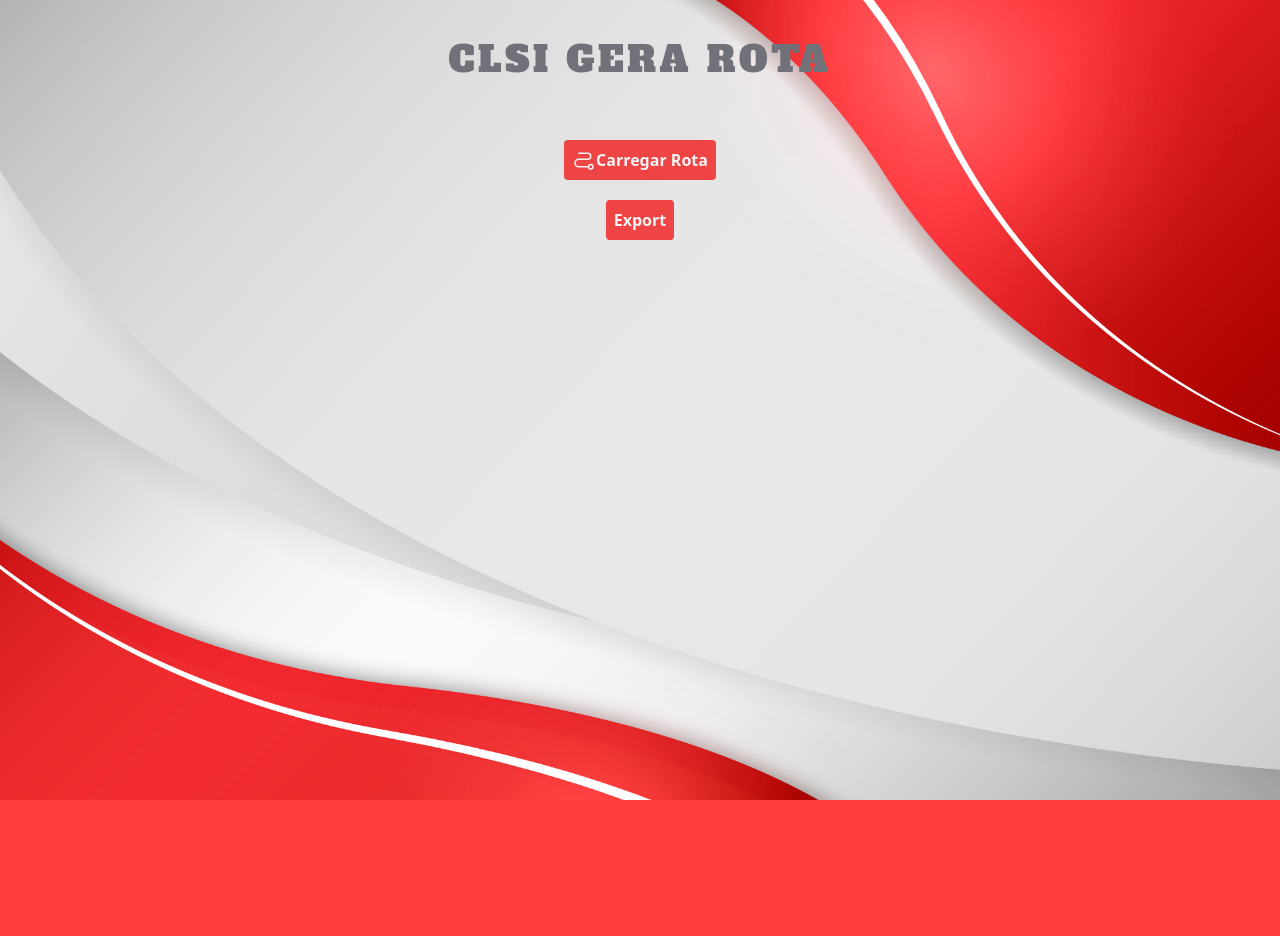
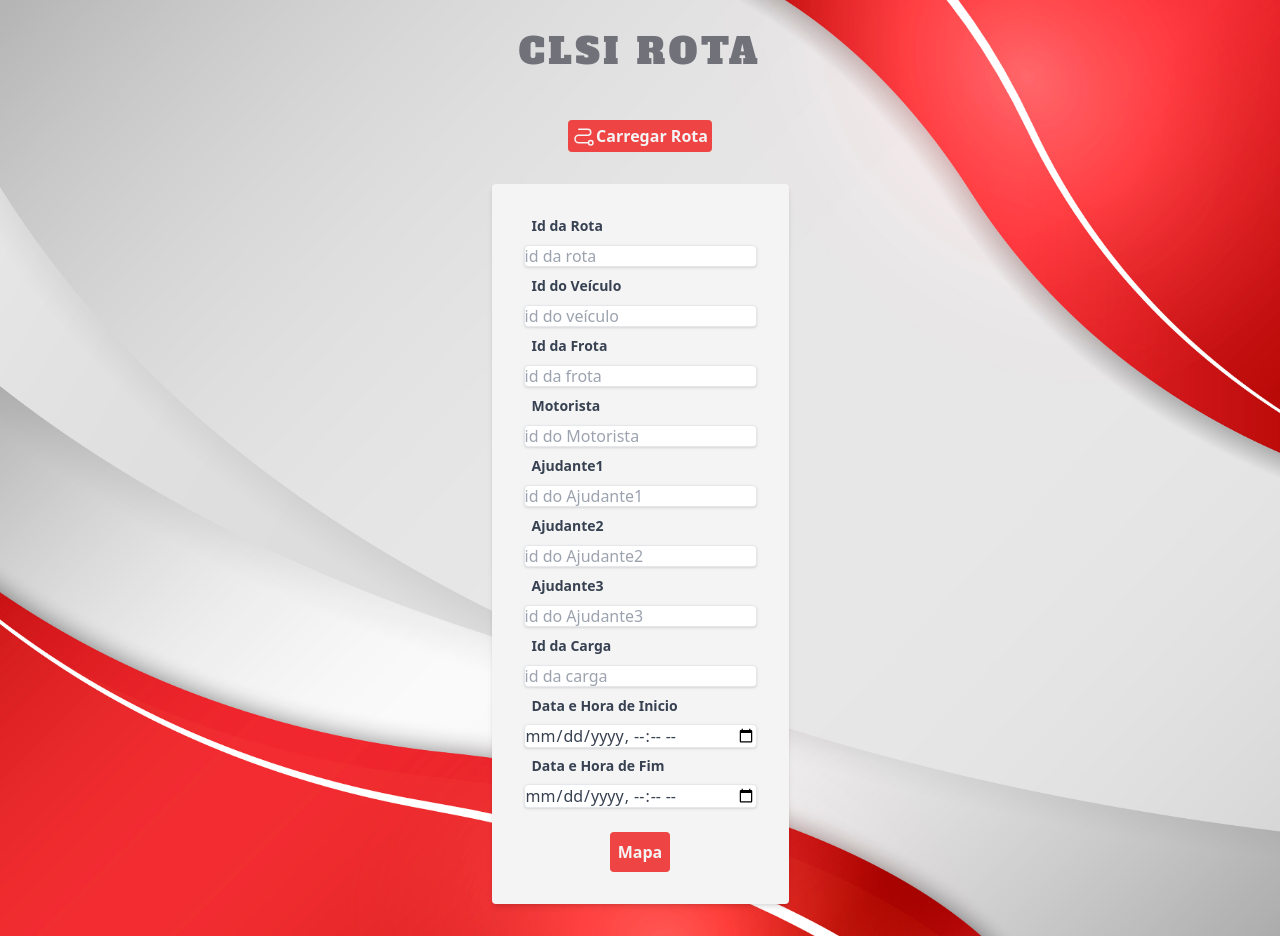
Before and after one commit to fidelis/gera-rota-clsi, a React (Create React App) app: page / in a window 1280 px wide. Before the commit the page ends 800 px from the top, so only its background shows below. Built offline with nearby package versions, Linux system fonts and the light colour scheme.

Commit message:
Ultima de hoje

```diff
--- a/src/app/App.js
+++ b/src/app/App.js
@@ -2,7 +2,8 @@ import React from "react"
 import { read, writeFile, utils } from "xlsx"
 import DragDropFile from "../components/File/DragDropFile"
 import DataInput from "../components/File/DataInput"
-import OutTable from "../components/File/OutTalbe"
+// import OutTable from "../components/File/OutTalbe"
+import RouteForm from "../components/routeForm/RouteForm"
 
 export default class SheetJSApp extends React.Component {
   constructor(props) {
@@ -10,6 +11,16 @@ export default class SheetJSApp extends React.Component {
     this.state = {
       data: [] /* Array of Arrays e.g. [["a","b"],[1,2]] */,
       cols: [] /* Array of column objects e.g. { name: "C", K: 2 } */,
+      idRota: String(),
+      idVeiculo: String(),
+      idFrota: String(),
+      idMotorista: String(),
+      idAjudante1: String(),
+      idAjudante2: String(),
+      idAjudante3: String(),
+      idCarga: String(),
+      dtHrInicio: String(),
+      dtHrFim: String(),
     }
     this.handleFile = this.handleFile.bind(this)
     this.exportFile = this.exportFile.bind(this)
@@ -25,11 +36,41 @@ export default class SheetJSApp extends React.Component {
       /* Get first worksheet */
       const wsname = wb.SheetNames[0]
       const ws = wb.Sheets[wsname]
-      console.log(rABS, wb)
       /* Convert array of arrays */
       const data = utils.sheet_to_json(ws, { header: 1 })
       /* Update state */
-      this.setState({ data: data, cols: make_cols(ws["!ref"]) })
+      let idR = String()
+      let idV = String()
+      let idF = String()
+      let idM = String()
+      let idA1 = String()
+      let idA2 = String()
+      let idA3 = String()
+      let idC = String()
+      let dtHrI = data[1][16]
+      let dtHrF = data[1][17]
+      idR = data[1][0]
+      idV = data[1][1]
+      idF = data[1][2]
+      idM = data[1][3]
+      idA1 = data[1][4]
+      idA2 = data[1][5]
+      idA3 = data[1][6]
+      idC = data[1][7]
+      this.setState({ data: data,
+                      cols: make_cols(ws["!ref"]),
+                      idRota: idR,
+                      idVeiculo: idV,
+                      idFrota: idF,
+                      idMotorista: idM,
+                      idAjudante1: idA1,
+                      idAjudante2: idA2,
+                      idAjudante3: idA3,
+                      idCarga: idC,
+                      dtHrInicio: dtHrI,
+                      dtHrFim: dtHrF,
+                     })
+      console.log(dtHrF)
     }
     if (rABS) reader.readAsBinaryString(file)
     else reader.readAsArrayBuffer(file)
@@ -46,8 +87,10 @@ export default class SheetJSApp extends React.Component {
   render() {
     return (
     <div>
-      <div className="flex flex-col items-center">
-        <p className="m-10 text-zinc-500 text-4xl font-alfa tracking-widest">CLSI GERA ROTA</p>
+      <div>
+        <div className="flex flex-col items-center">
+          <p className="m-8 text-zinc-500 text-4xl font-alfa tracking-widest">CLSI  ROTA</p>
+        </div>
       </div>
       <DragDropFile handleFile={this.handleFile}>
         <div className="row">
@@ -55,22 +98,21 @@ export default class SheetJSApp extends React.Component {
             <DataInput handleFile={this.handleFile} />
           </div>
         </div>
-        <div>
-          <div>
-            <OutTable data={this.state.data} cols={this.state.cols} />
+      </DragDropFile>
+      <div>
+          <div className="w-full">
+            <RouteForm idRota={this.state.idRota}
+                      idVeiculo={this.state.idVeiculo}
+                      idFrota={this.state.idFrota}
+                      idMotorista={this.state.idMotorista}
+                      idAjudante1={this.state.idAjudante1}
+                      idAjudante2={this.state.idAjudante2}
+                      idAjudante3={this.state.idAjudante3}
+                      idCarga={this.state.idCarga}
+                      dtHrInicio={this.state.dtHrInicio}
+                      dtHrFim={this.state.dtHrFim}/>
           </div>
         </div>
-        <form className="form-inline">
-          <div className="flex justify-center items-center">
-            <button className="bg-red-500 hover:bg-red-700 rounded p-2 text-zinc-100 font-bold"
-              id="exportFile"
-              type="file"
-              onClick={this.exportFile}>
-            Export
-            </button>
-          </div>
-        </form>
-      </DragDropFile>
     </div>
     )
   }
--- a/src/components/File/DataInput.jsx
+++ b/src/components/File/DataInput.jsx
@@ -36,7 +36,7 @@ export default class DataInput extends React.Component {
         <div className="flex justify-center items-center">
         <label
           htmlFor="inputFile"
-          className=" bg-red-500 hover:bg-red-700 rounded text-zinc-100 font-bold flex m-5 p-2"
+          className=" bg-red-500 hover:bg-red-700 rounded text-zinc-100 font-bold flex m-4 p-1"
         >
           <Path size={24} />
           Carregar Rota
--- a/src/components/File/OutTalbe.jsx
+++ b/src/components/File/OutTalbe.jsx
@@ -3,7 +3,7 @@ import React from "react"
 export default class OutTable extends React.Component {
   render() {
     return (
-      <div className="table-fixed">
+      <div>
         <table className="table-auto">
           <thead>
             <tr>
--- a/src/components/forms/route.jsx
+++ /dev/null
@@ -1,32 +0,0 @@
-import React from "react";
-
-class Route extends React.Component {
-    constructor(props) {
-      super(props);
-      this.state = {value: ''};
-
-      this.handleChange = this.handleChange.bind(this);
-      this.handleSubmit = this.handleSubmit.bind(this);
-    }
-
-    handleChange(event) {
-      this.setState({value: event.target.value});
-    }
-
-    handleSubmit(event) {
-      alert('A name was submitted: ' + this.state.value);
-      event.preventDefault();
-    }
-
-    render() {
-      return (
-        <form onSubmit={this.handleSubmit}>
-          <label>
-            Name:
-            <input type="text" value={this.state.value} onChange={this.handleChange} />
-          </label>
-          <input type="submit" value="Submit" />
-        </form>
-      );
-    }
-  }
--- /dev/null
+++ b/src/components/routeForm/RouteForm.jsx
@@ -0,0 +1,46 @@
+import React from "react";
+
+export default class RouteForm extends React.Component {
+
+ render () {
+  return (
+  <div className="flex justify-center w-full">
+   <form onSubmit={(data => saveData(data))} className="bg-zinc-100 shadow-md rounded px-8 pt-6 pb-8 mb-8 mt-4 grid md:grid-cols-1 w-300">
+    <div className="mb-6">
+     <label className="block text-gray-700 text-sm font-bold m-2" htmlFor="id_rota">Id da Rota</label>
+     <input name="id_rota" type="string" value={this.props.idRota} onChange={e => this.setState({idRota: e.target.value})} placeholder="id da rota" required className="shadow appearance-none border rounded w-full  text-gray-700 leading-tight focus:outline-none focus:shadow-outline"/>
+     <label className="block text-gray-700 text-sm font-bold m-2" htmlFor="id_veiculo">Id do Veículo</label>
+     <input name="id_veiculo" type="string" value={this.props.idVeiculo} onChange={e => this.setState({idVeiculo: e.target.value})} placeholder="id do veículo" required className="shadow appearance-none border rounded w-full  text-gray-700 leading-tight focus:outline-none focus:shadow-outline"/>
+     <label className="block text-gray-700 text-sm font-bold m-2" htmlFor="id_frota">Id da Frota</label>
+     <input name="id_frota" type="string" value={this.props.idFrota} onChange={e => this.setState({idFrota: e.target.value})} placeholder="id da frota" required className="shadow appearance-none border rounded w-full  text-gray-700 leading-tight focus:outline-none focus:shadow-outline"/>
+     <label className="block text-gray-700 text-sm font-bold m-2" htmlFor="id_motorista">Motorista</label>
+     <input name="id_motorista" type="string" value={this.props.idMotorista} onChange={e => this.setState({idMotorista: e.target.value})} placeholder="id do Motorista" required className="shadow appearance-none border rounded w-full  text-gray-700 leading-tight focus:outline-none focus:shadow-outline"/>
+     <label className="block text-gray-700 text-sm font-bold m-2" htmlFor="id_ajudante1">Ajudante1</label>
+     <input name="id_ajudante1" type="string" value={this.props.idAjudante1} onChange={e => this.setState({idajudante1: e.target.value})} placeholder="id do Ajudante1" className="shadow appearance-none border rounded w-full  text-gray-700 leading-tight focus:outline-none focus:shadow-outline"/>
+     <label className="block text-gray-700 text-sm font-bold m-2" htmlFor="id_ajudante2">Ajudante2</label>
+     <input name="id_ajudante2" type="string" value={this.props.idAjudante1} onChange={e => this.setState({idajudante1: e.target.value})} placeholder="id do Ajudante2" className="shadow appearance-none border rounded w-full  text-gray-700 leading-tight focus:outline-none focus:shadow-outline"/>
+     <label className="block text-gray-700 text-sm font-bold m-2" htmlFor="id_ajudante3">Ajudante3</label>
+     <input name="id_ajudante3" type="string" value={this.props.idAjudante1} onChange={e => this.setState({idajudante1: e.target.value})} placeholder="id do Ajudante3" className="shadow appearance-none border rounded w-full  text-gray-700 leading-tight focus:outline-none focus:shadow-outline"/>
+     <label className="block text-gray-700 text-sm font-bold m-2" htmlFor="id_carga">Id da Carga</label>
+     <input name="id_carga" type="string" value={this.props.idCarga} onChange={e => this.setState({idCarga: e.target.value})} placeholder="id da carga" required className="shadow appearance-none border rounded w-full  text-gray-700 leading-tight focus:outline-none focus:shadow-outline"/>
+     <label className="block text-gray-700 text-sm font-bold m-2" htmlFor="dthr_inicio">Data e Hora de Inicio</label>
+     <input name="dthr_inicio" type="datetime-local" value={this.props.dtHrInicio} onChange={e => this.setState({dtHrInicio: e.target.value})} placeholder="data e hora de inicio" required className="shadow appearance-none border rounded w-full  text-gray-700 leading-tight focus:outline-none focus:shadow-outline"/>
+     <label className="block text-gray-700 text-sm font-bold m-2" htmlFor="dthr_fim">Data e Hora de Fim</label>
+     <input name="dthr_fim" type="datetime-local" value={this.props.dtHrFim} onChange={e => this.setState({dtHrFim: e.target.value})} placeholder="data e hora de fim" required className="shadow appearance-none border rounded w-full  text-gray-700 leading-tight focus:outline-none focus:shadow-outline"/>
+     </div>
+     <div className="flex justify-center items-center">
+            <button className="bg-red-500 hover:bg-red-700 rounded p-2 text-zinc-100 font-bold"
+              id="exportFile"
+              type="file"
+              onClick={saveData(this.props.dtHrInicio)}>
+            Mapa
+            </button>
+          </div>
+    </form>
+   </div>
+  )
+ }
+}
+ function saveData(e) {
+  console.log(e)
+ };
```
